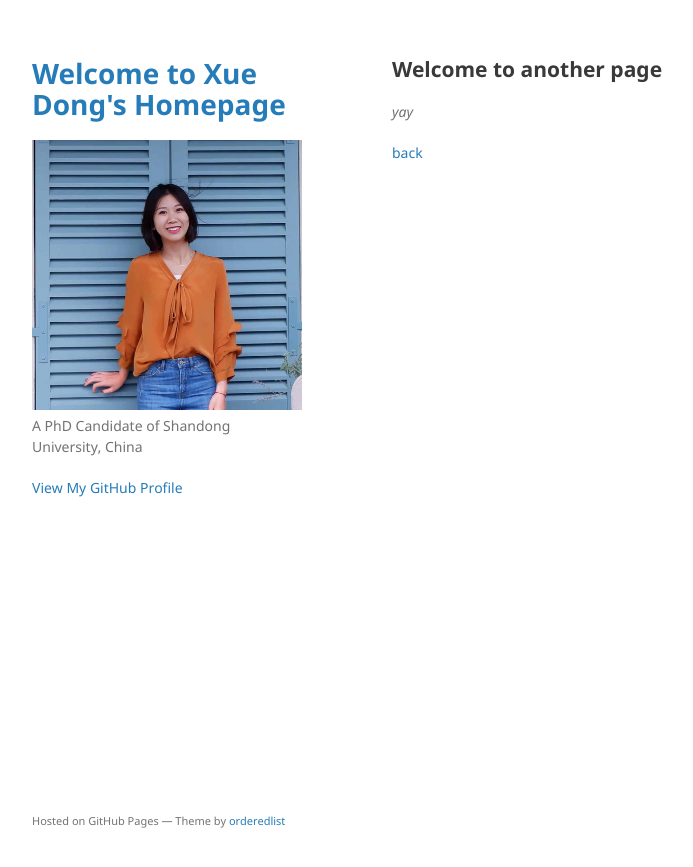
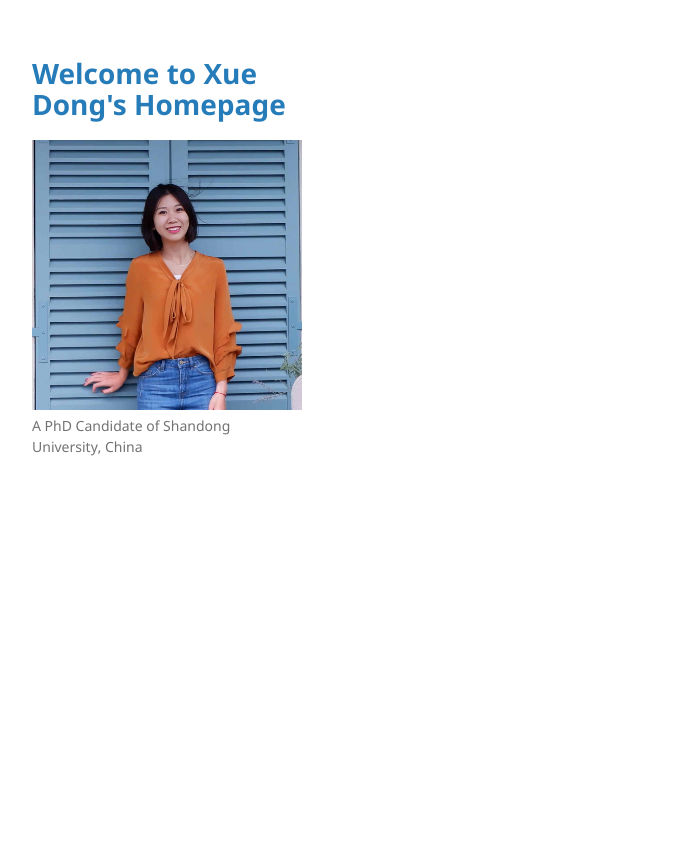
Before and after one commit to hello-dx/hello-dx.github.io, a Jekyll site: the page built from another-page.md, in a window 1280 px wide. Shown: the top 867 px of the page, without its empty margins (178-871 px from the left). Built offline with Jekyll 4.4.1, drawn with Linux system fonts in a browser that asks for light colours; our own code applies the rules of GitHub Pages for plain Markdown files.

Commit message:
Update default.html

```diff
--- a/_layouts/default.html
+++ b/_layouts/default.html
@@ -26,10 +26,6 @@
         <p class="view"><a href="{{ site.github.repository_url }}">View the Project on GitHub <small>{{ site.github.repository_nwo }}</small></a></p>
         {% endif %}
 
-        {% if site.github.is_user_page %}
-        <p class="view"><a href="{{ site.github.owner_url }}">View My GitHub Profile</a></p>
-        {% endif %}
-
         {% if site.show_downloads %}
         <ul class="downloads">
           <li><a href="{{ site.github.zip_url }}">Download <strong>ZIP File</strong></a></li>
@@ -38,17 +34,7 @@
         </ul>
         {% endif %}
       </header>
-      <section>
 
-      {{ content }}
-
-      </section>
-      <footer>
-        {% if site.github.is_project_page %}
-        <p>This project is maintained by <a href="{{ site.github.owner_url }}">{{ site.github.owner_name }}</a></p>
-        {% endif %}
-        <p><small>Hosted on GitHub Pages &mdash; Theme by <a href="https://github.com/orderedlist">orderedlist</a></small></p>
-      </footer>
     </div>
     <script src="{{ "/assets/js/scale.fix.js" | relative_url }}"></script>
     {% if site.google_analytics %}
```
